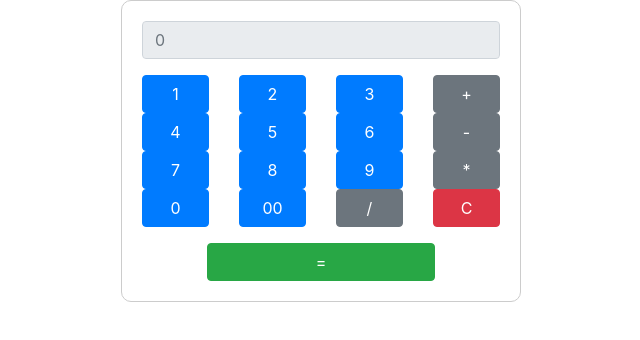
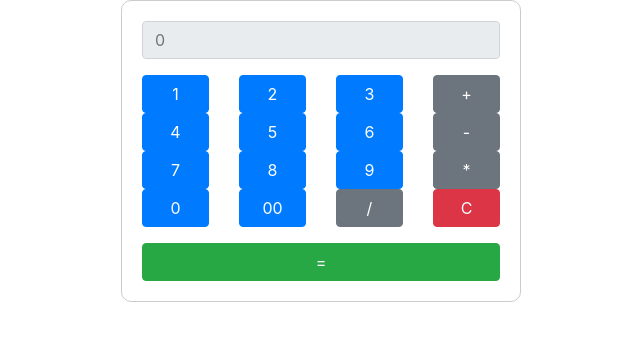
Before and after one commit to Fernandez-Sebastian/React-js-Arg-Prog-4.0-Unidad-2, a plain HTML site: page index.html in a window 1280 px wide. Shown: the whole page, without its empty margins (319-959 px from the left). Drawn offline with nearby package versions, Linux system fonts and the light colour scheme.

Commit message:
Update index.html

```diff
--- a/index.html
+++ b/index.html
@@ -37,7 +37,7 @@
             <div class="col-3"><button class="btn btn-danger btn-block boton">C</button></div>
           </div>
           <div class="row mt-3" id="igual">
-            <div class="col-8"><button class="btn btn-success btn-block boton">=</button></div>
+            <div class="col-12"><button class="btn btn-success btn-block boton">=</button></div>
           </div>
         </div>
 
```
